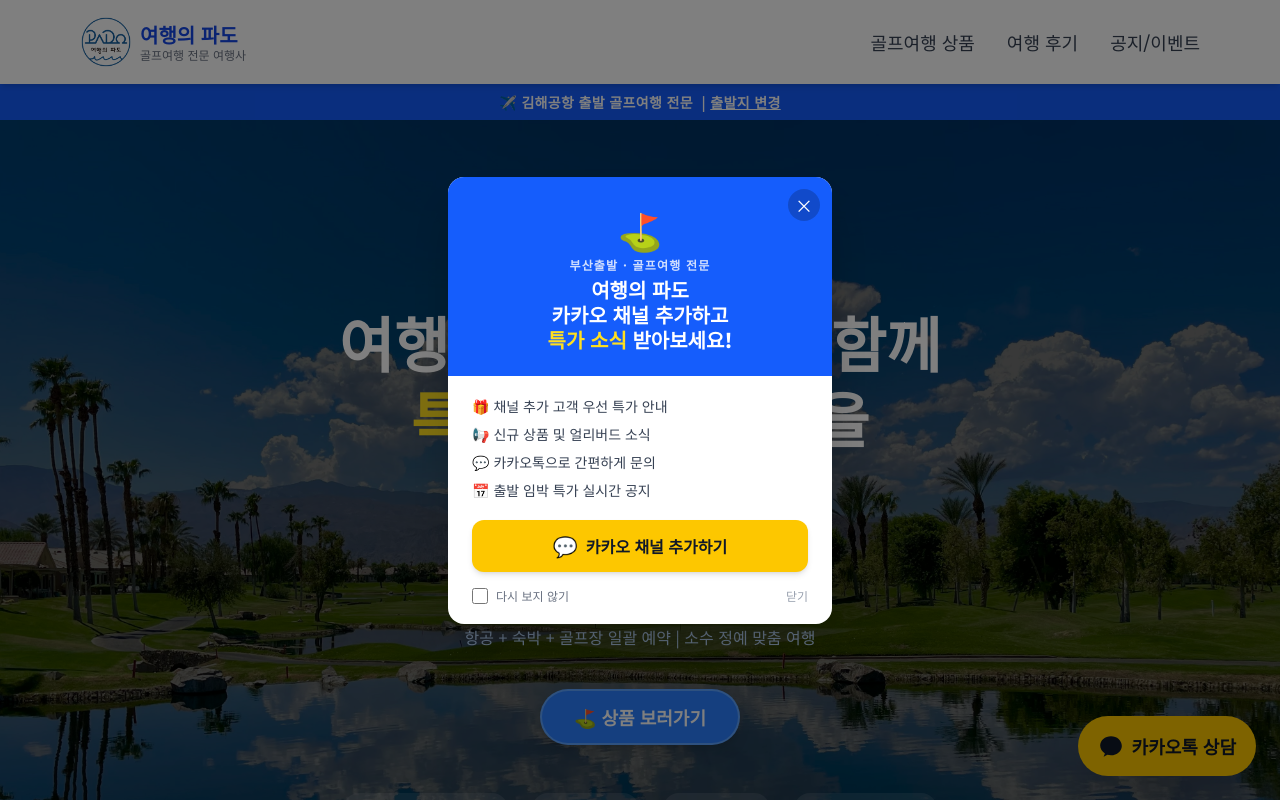
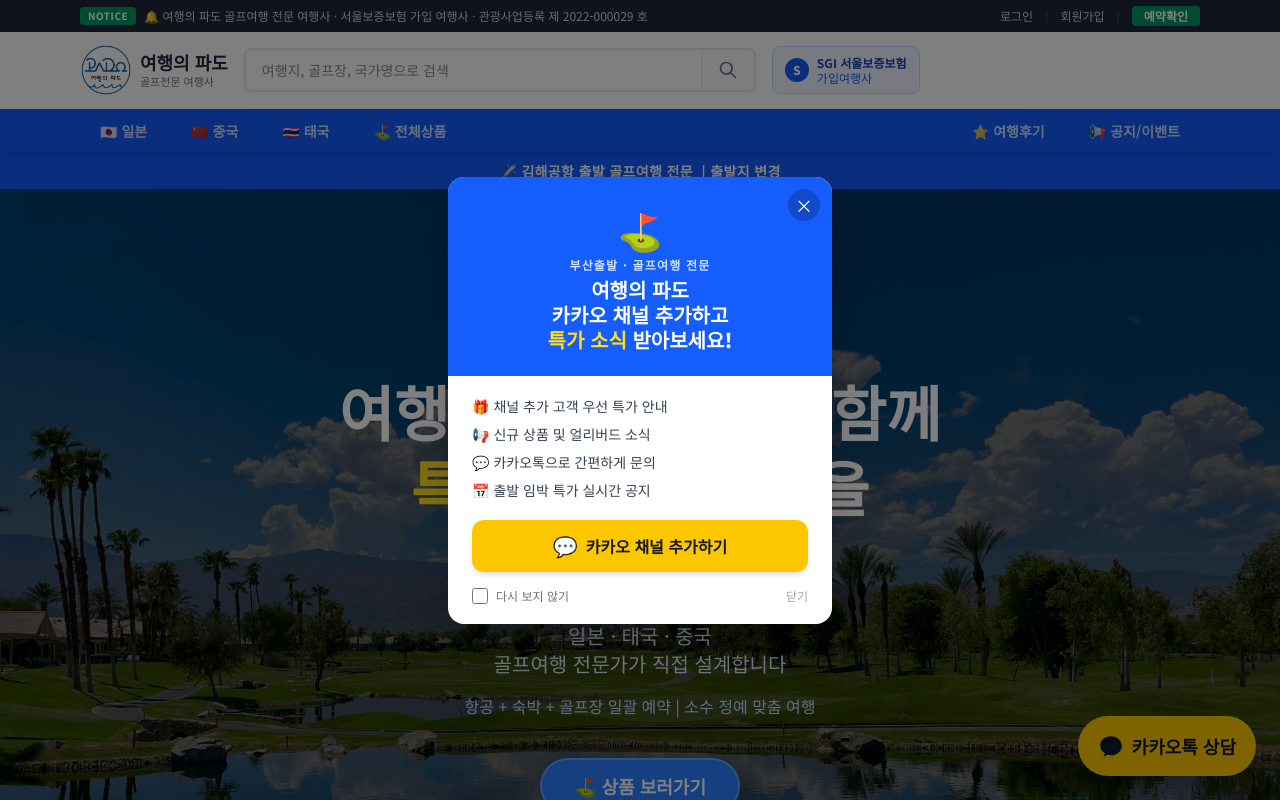
Before and after one commit to pado04569/padotour, a Next.js app: page /busan in a window 1280 px wide. Shown: the top 800 px of the page. Built offline with nearby package versions, Linux system fonts and the light colour scheme.

Commit message:
헤더 3단 리디자인 - 공지바/검색창/국가탭/서울보증보험 배지

```diff
--- a/src/components/ClientLayout.tsx
+++ b/src/components/ClientLayout.tsx
@@ -22,7 +22,7 @@ export default function ClientLayout({ children }: { children: React.ReactNode }
 
   return (
     <>
-      <Header />
+      <Header departure={departure} />
       <main className="flex-1">{children}</main>
       <Footer departure={departure} />
       <KakaoFloat />
--- a/src/components/Header.tsx
+++ b/src/components/Header.tsx
@@ -2,43 +2,151 @@
 
 import Link from "next/link";
 import Image from "next/image";
-import { useState } from "react";
+import { useState, useRef, useEffect } from "react";
+import { useRouter } from "next/navigation";
 
-export default function Header() {
+type HeaderProps = {
+  departure?: "incheon" | "busan";
+};
+
+const noticeText = "🔔 여행의 파도 골프여행 전문 여행사 · 서울보증보험 가입 여행사 · 관광사업등록 제 2022-000029 호";
+
+const countryNavIncheon = [
+  { label: "🇯🇵 일본", href: "/tours?country=japan&departure=incheon" },
+  { label: "🇨🇳 중국", href: "/tours?country=china&departure=incheon" },
+  { label: "🇹🇭 태국", href: "/tours?country=thailand&departure=incheon" },
+  { label: "🌏 동남아", href: "/tours?country=malaysia&departure=incheon" },
+  { label: "⛳ 전체상품", href: "/tours?departure=incheon" },
+];
+
+const countryNavBusan = [
+  { label: "🇯🇵 일본", href: "/tours?country=japan&departure=busan" },
+  { label: "🇨🇳 중국", href: "/tours?country=china&departure=busan" },
+  { label: "🇹🇭 태국", href: "/tours?country=thailand&departure=busan" },
+  { label: "⛳ 전체상품", href: "/tours?departure=busan" },
+];
+
+const countryNavDefault = [
+  { label: "🇯🇵 일본", href: "/tours?country=japan" },
+  { label: "🇨🇳 중국", href: "/tours?country=china" },
+  { label: "🇹🇭 태국", href: "/tours?country=thailand" },
+  { label: "🌏 동남아", href: "/tours?country=malaysia" },
+  { label: "⛳ 전체상품", href: "/tours" },
+];
+
+export default function Header({ departure }: HeaderProps) {
   const [menuOpen, setMenuOpen] = useState(false);
+  const [searchQuery, setSearchQuery] = useState("");
+  const router = useRouter();
+
+  const navItems =
+    departure === "incheon" ? countryNavIncheon :
+    departure === "busan" ? countryNavBusan :
+    countryNavDefault;
+
+  const accentColor =
+    departure === "incheon" ? "bg-emerald-600" :
+    departure === "busan" ? "bg-blue-600" :
+    "bg-gray-800";
+
+  const homeHref =
+    departure === "incheon" ? "/incheon" :
+    departure === "busan" ? "/busan" :
+    "/";
+
+  function handleSearch(e: React.FormEvent) {
+    e.preventDefault();
+    if (!searchQuery.trim()) return;
+    const dep = departure ? `&departure=${departure}` : "";
+    router.push(`/tours?search=${encodeURIComponent(searchQuery.trim())}${dep}`);
+  }
 
   return (
     <header className="bg-white shadow-md sticky top-0 z-50">
-      <div className="max-w-6xl mx-auto px-4 py-4 flex items-center justify-between">
+      {/* ── 1단: 공지 티커 + 로그인/회원가입/예약확인 ── */}
+      <div className="bg-gray-800 text-gray-300 text-xs">
+        <div className="max-w-6xl mx-auto px-4 py-1.5 flex items-center justify-between gap-4">
+          {/* 공지 */}
+          <div className="flex items-center gap-2 overflow-hidden">
+            <span className="flex-shrink-0 bg-emerald-600 text-white text-[10px] font-bold px-2 py-0.5 rounded uppercase tracking-wider">
+              NOTICE
+            </span>
+            <span className="truncate">{noticeText}</span>
+          </div>
+          {/* 우측 링크 */}
+          <div className="flex-shrink-0 flex items-center gap-3">
+            <Link href="/admin" className="hover:text-white transition-colors">로그인</Link>
+            <span className="text-gray-600">|</span>
+            <a
+              href="https://pf.kakao.com/_bxoxnXxj/chat"
+              target="_blank"
+              rel="noopener noreferrer"
+              className="hover:text-white transition-colors"
+            >
+              회원가입
+            </a>
+            <span className="text-gray-600">|</span>
+            <a
+              href="https://pf.kakao.com/_bxoxnXxj/chat"
+              target="_blank"
+              rel="noopener noreferrer"
+              className="bg-emerald-600 hover:bg-emerald-500 text-white font-bold px-3 py-0.5 rounded transition-colors"
+            >
+              예약확인
+            </a>
+          </div>
+        </div>
+      </div>
+
+      {/* ── 2단: 로고 + 검색창 + 서울보증보험 ── */}
+      <div className="border-b border-gray-100">
+        <div className="max-w-6xl mx-auto px-4 py-3 flex items-center gap-4">
           {/* 로고 */}
-        <Link href="/" className="flex items-center gap-2">
+          <Link href={homeHref} className="flex items-center gap-2 flex-shrink-0">
             <Image src="/images/logo.png" alt="여행의 파도" width={52} height={52} className="rounded-full" />
-          <div>
-            <div className="text-xl font-bold text-blue-700 leading-tight">여행의 파도</div>
-            <div className="text-xs text-gray-500">골프여행 전문 여행사</div>
+            <div className="hidden sm:block">
+              <div className="text-lg font-black text-gray-800 leading-tight">여행의 파도</div>
+              <div className="text-[11px] text-gray-500">골프전문 여행사</div>
             </div>
           </Link>
 
-        {/* 데스크톱 네비게이션 */}
-        <nav className="hidden md:flex items-center gap-8">
-          <Link href="/tours" className="text-gray-700 hover:text-emerald-600 font-medium text-lg transition-colors">
-            골프여행 상품
-          </Link>
-          <Link href="/reviews" className="text-gray-700 hover:text-emerald-600 font-medium text-lg transition-colors">
-            여행 후기
-          </Link>
-          <Link href="/notice" className="text-gray-700 hover:text-emerald-600 font-medium text-lg transition-colors">
-            공지/이벤트
-          </Link>
-        </nav>
+          {/* 검색창 */}
+          <form onSubmit={handleSearch} className="flex-1 max-w-lg">
+            <div className="flex items-center border-2 border-gray-200 focus-within:border-emerald-500 rounded-lg overflow-hidden transition-colors">
+              <input
+                type="text"
+                value={searchQuery}
+                onChange={(e) => setSearchQuery(e.target.value)}
+                placeholder="여행지, 골프장, 국가명으로 검색"
+                className="flex-1 px-4 py-2.5 text-sm outline-none bg-white"
+              />
+              <button
+                type="submit"
+                className="px-4 py-2.5 bg-gray-50 hover:bg-emerald-50 text-gray-500 hover:text-emerald-600 transition-colors border-l border-gray-200"
+              >
+                <svg className="w-5 h-5" fill="none" stroke="currentColor" viewBox="0 0 24 24">
+                  <path strokeLinecap="round" strokeLinejoin="round" strokeWidth={2} d="M21 21l-6-6m2-5a7 7 0 11-14 0 7 7 0 0114 0z" />
+                </svg>
+              </button>
+            </div>
+          </form>
 
-        {/* 모바일 메뉴 버튼 */}
+          {/* 서울보증보험 배지 */}
+          <div className="hidden md:flex flex-shrink-0 items-center gap-2 border border-blue-200 bg-blue-50 rounded-lg px-3 py-2">
+            <div className="w-6 h-6 bg-blue-600 rounded-full flex items-center justify-center text-white text-xs font-black">S</div>
+            <div className="text-xs leading-tight">
+              <div className="font-bold text-blue-800">SGI 서울보증보험</div>
+              <div className="text-blue-600">가입여행사</div>
+            </div>
+          </div>
+
+          {/* 모바일 햄버거 */}
           <button
-          className="md:hidden p-2 text-gray-700"
+            className="md:hidden p-2 text-gray-700 flex-shrink-0"
             onClick={() => setMenuOpen(!menuOpen)}
             aria-label="메뉴 열기"
           >
-          <svg className="w-7 h-7" fill="none" stroke="currentColor" viewBox="0 0 24 24">
+            <svg className="w-6 h-6" fill="none" stroke="currentColor" viewBox="0 0 24 24">
               {menuOpen ? (
                 <path strokeLinecap="round" strokeLinejoin="round" strokeWidth={2} d="M6 18L18 6M6 6l12 12" />
               ) : (
@@ -47,32 +155,68 @@ export default function Header() {
             </svg>
           </button>
         </div>
+      </div>
 
-      {/* 모바일 메뉴 */}
-      {menuOpen && (
-        <div className="md:hidden bg-white border-t border-gray-100 px-4 pb-4 flex flex-col gap-1">
+      {/* ── 3단: 국가별 네비게이션 ── */}
+      <div className={`${accentColor} hidden md:block`}>
+        <div className="max-w-6xl mx-auto px-4">
+          <div className="flex items-center gap-1">
+            {navItems.map((item) => (
               <Link
-            href="/tours"
-            className="py-3 text-gray-700 font-medium text-lg border-b border-gray-100"
-            onClick={() => setMenuOpen(false)}
+                key={item.label}
+                href={item.href}
+                className="text-white/80 hover:text-white hover:bg-white/20 font-semibold px-5 py-3 text-sm transition-colors whitespace-nowrap"
               >
-            ⛳ 골프여행 상품
+                {item.label}
               </Link>
+            ))}
+            <div className="flex-1" />
             <Link
               href="/reviews"
-            className="py-3 text-gray-700 font-medium text-lg border-b border-gray-100"
-            onClick={() => setMenuOpen(false)}
+              className="text-white/80 hover:text-white hover:bg-white/20 font-semibold px-5 py-3 text-sm transition-colors"
             >
-            ⭐ 여행 후기
+              ⭐ 여행후기
             </Link>
             <Link
               href="/notice"
-            className="py-3 text-gray-700 font-medium text-lg border-b border-gray-100"
+              className="text-white/80 hover:text-white hover:bg-white/20 font-semibold px-5 py-3 text-sm transition-colors"
+            >
+              📢 공지/이벤트
+            </Link>
+          </div>
+        </div>
+      </div>
+
+      {/* 모바일 드롭다운 메뉴 */}
+      {menuOpen && (
+        <div className="md:hidden bg-white border-t border-gray-100 px-4 pb-4">
+          <div className="flex flex-col gap-1 pt-2">
+            {navItems.map((item) => (
+              <Link
+                key={item.label}
+                href={item.href}
+                className="py-3 text-gray-700 font-medium text-base border-b border-gray-100"
+                onClick={() => setMenuOpen(false)}
+              >
+                {item.label}
+              </Link>
+            ))}
+            <Link
+              href="/reviews"
+              className="py-3 text-gray-700 font-medium text-base border-b border-gray-100"
+              onClick={() => setMenuOpen(false)}
+            >
+              ⭐ 여행후기
+            </Link>
+            <Link
+              href="/notice"
+              className="py-3 text-gray-700 font-medium text-base"
               onClick={() => setMenuOpen(false)}
             >
               📢 공지/이벤트
             </Link>
           </div>
+        </div>
       )}
     </header>
   );
```
Lines whose indentation alone changed are shown as unchanged.
